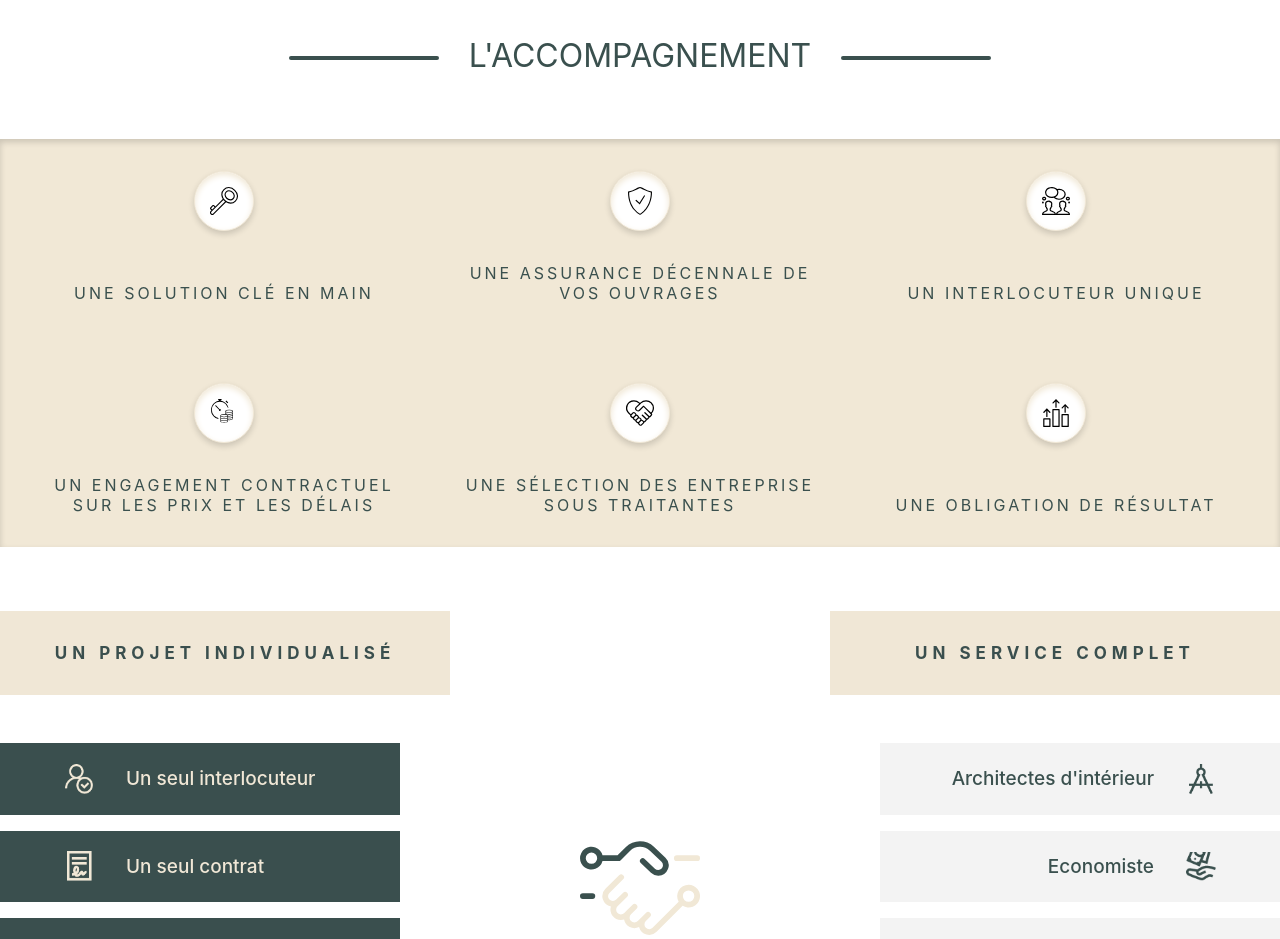
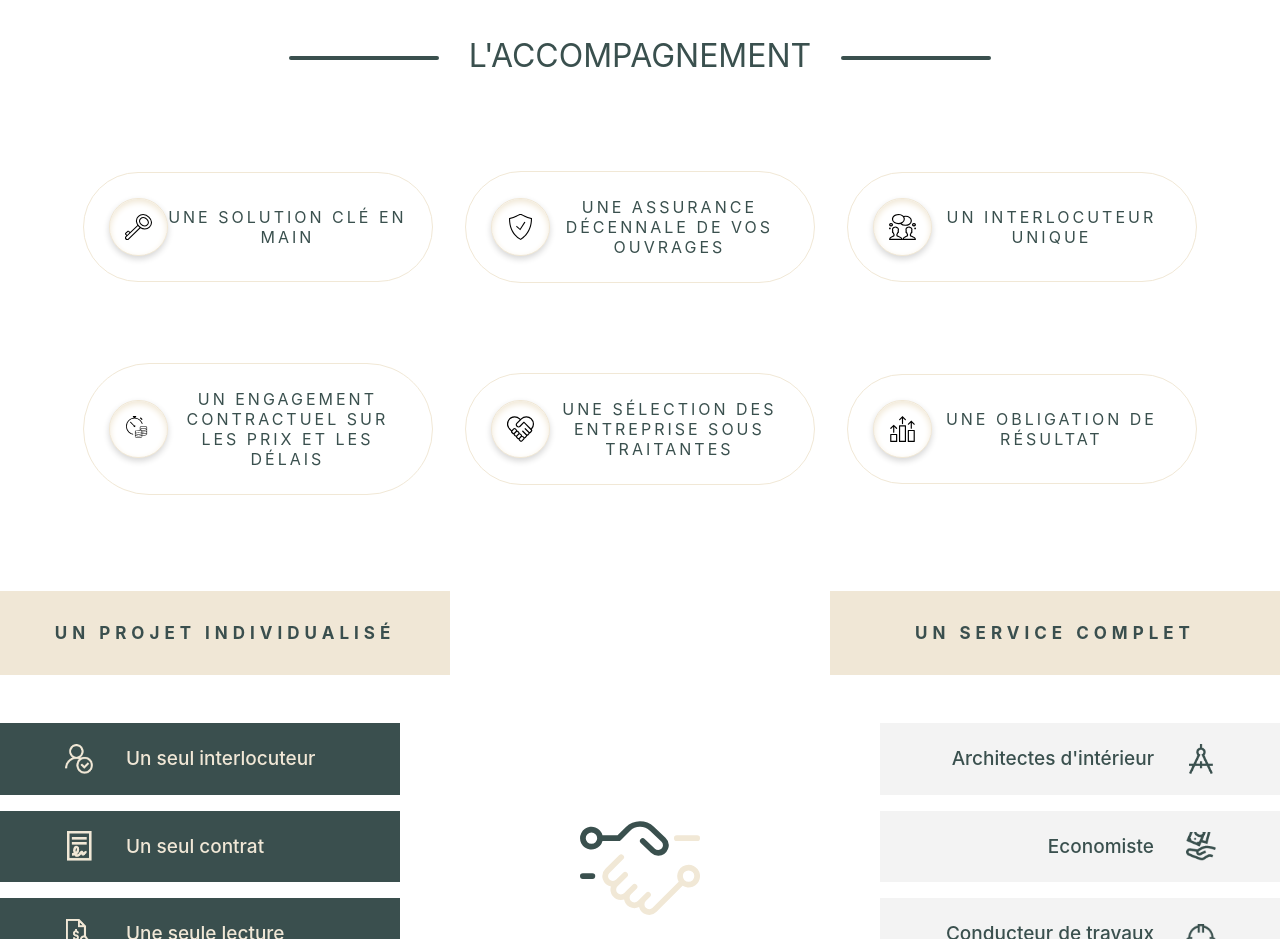
Before and after one commit to bina-construction/landingPage, a React (Create React App) app: page / in a window 1280 px wide. Shown: the part 860-1799 px from the top of the page. Built offline with nearby package versions, Linux system fonts and the light colour scheme.

Commit message:
update accompagnement style

```diff
--- a/src/components/section/Skills.tsx
+++ b/src/components/section/Skills.tsx
@@ -4,6 +4,9 @@ import infoJson from "../../data/data.json";
 import "./skills.scss";
 import { Title, Img } from "../atoms";
 import { Skill } from "../molecules";
+
+// import Markdown from "react-markdown"
+// <Markdown source={excerptList[i]} escapeHtml={false} />
 
 const Skills: React.FC = () => {
   return (
--- a/src/components/section/accompanimentFs.scss
+++ b/src/components/section/accompanimentFs.scss
@@ -6,21 +6,27 @@
 
   .main-container {
     @include variables.wh(100%, auto);
-    background-color: variables.$primary-color;
-    box-shadow: inset 0px 3px 6px #00000029;
+    background-color: white;
     padding: 2rem;
     margin-top: 2rem;
-    display: grid;
-    grid-template-columns: repeat(3, 1fr);
     column-gap: 2rem;
     row-gap: 5rem;
+    display: flex;
+    flex-flow: wrap;
+    align-items: center;
+    justify-content: center;
 
     .item-container {
-      @include variables.wh(100%, 100%);
-      @include variables.dbc(column);
-
+      width: 350px;
+      @include variables.dbc(row);
+      justify-content: center;
+      align-items: center;
+      border: 1px solid variables.$primary-color;
+      border-radius: 100px;
+      padding: 25px;
       .icon-container {
-        @include variables.wh(60px, 60px);
+        width: 60px;
+        aspect-ratio: 1;
         background-color: white;
         border-radius: 50%;
         padding: 15px;
@@ -37,16 +43,16 @@
         color: variables.$secondary-color;
         letter-spacing: 3px;
         text-align: center;
-        margin-top: 2rem;
+        width: 250px;
       }
     }
   }
 }
 
-@media only screen and (max-width: 1080px) {
+@media only screen and (max-width: 800px) {
   #accompaniment-fs {
     .main-container {
-      grid-template-columns: repeat(2, 1fr);
+      row-gap: 3rem;
     }
   }
 }
@@ -67,7 +73,6 @@
   #accompaniment-fs {
     .main-container {
       padding: 2rem 1rem;
-      grid-template-columns: repeat(1, 1fr);
       .item-container {
         @include variables.dbc(row);
         p {
```
